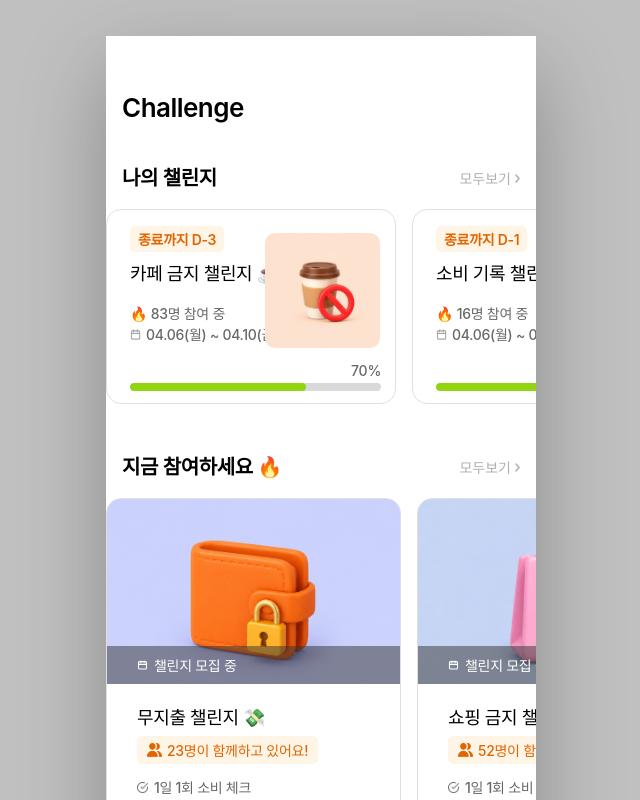
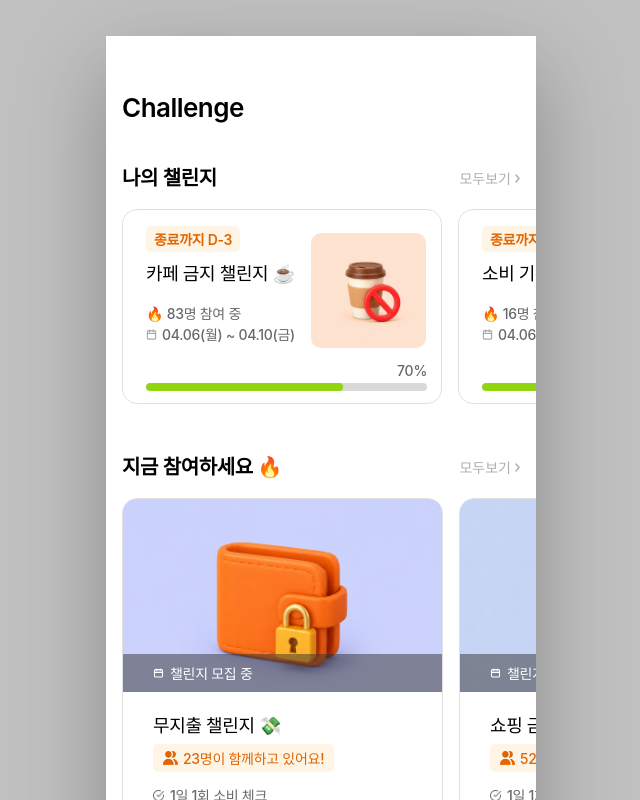
Before and after one commit to nahyune/uxui, a React (Vite) app: page /challenge in a window 1280 px wide. Shown: the top 800 px of the page, without its empty margins (319-959 px from the left). Built offline with nearby package versions, Linux system fonts and the light colour scheme; a web font is replaced by a local one.

Commit message:
챌린지 카드 너비 원복(320/321px), scroll-padding-left 추가로 왼쪽 붙음 수정

```diff
--- a/src/styles/pages.css
+++ b/src/styles/pages.css
@@ -400,6 +400,7 @@
   padding: 4px 16px 8px;
   -webkit-overflow-scrolling: touch;
   scroll-snap-type: x mandatory;
+  scroll-padding-left: 16px;
   touch-action: pan-x;
 }
 .chal-hscroll::-webkit-scrollbar { display: none; }
@@ -410,7 +411,7 @@
 /* 나의 챌린지 카드 — 피그마 320×195px, radius:15px */
 .chal-my-card {
   position: relative; flex-shrink: 0;
-  width: 290px; height: 195px;
+  width: 320px; height: 195px;
   background: #fff; border: 1px solid #E0E0E0;
   border-radius: 15px; overflow: hidden; cursor: pointer;
   text-decoration: none; color: inherit;
@@ -440,13 +441,13 @@
 
 /* 지금 참여하세요 카드 — 피그마 321×434px, radius:15px */
 .chal-join-card {
-  flex-shrink: 0; width: 295px; height: 434px;
+  flex-shrink: 0; width: 321px; height: 434px;
   background: #fff; border: 1px solid #E0E0E0;
   border-radius: 15px; overflow: hidden; display: flex; flex-direction: column;
   cursor: pointer; text-decoration: none; color: inherit;
 }
-/* 이미지 영역 */
-.chal-join-img { width: 100%; height: 185px; background: #D6D6D6; position: relative; overflow: hidden; flex-shrink: 0; }
+/* 이미지 영역 — 피그마 193px */
+.chal-join-img { width: 100%; height: 193px; background: #D6D6D6; position: relative; overflow: hidden; flex-shrink: 0; }
 .chal-join-img img { width: 100%; height: 100%; object-fit: cover; }
 /* 상태 배너 — 피그마 height:38px */
 .chal-join-overlay { position: absolute; bottom: 0; left: 0; right: 0; height: 38px; background: rgba(53,53,53,0.5); display: flex; align-items: center; gap: 6px; padding: 0 30px; font-size: 14px; font-weight: 500; color: #fff; letter-spacing: -0.28px; }
```
